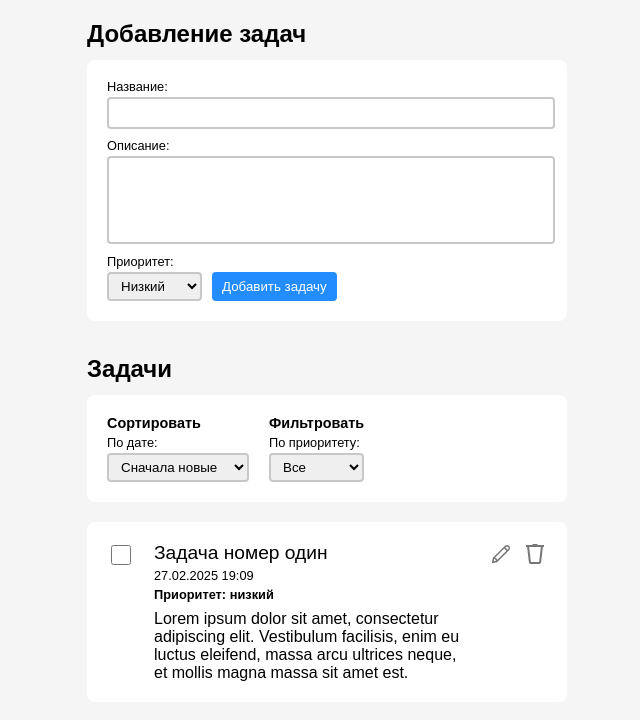
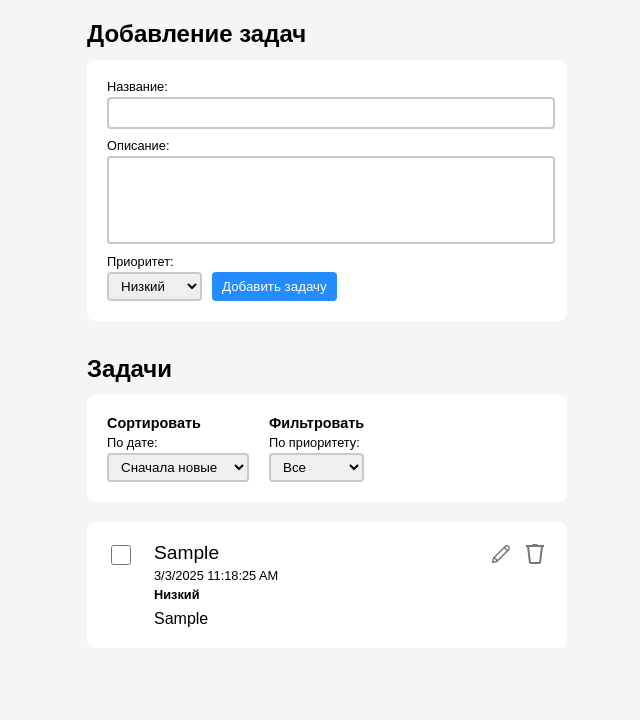
Before and after one commit to odivus/todolist, a React app: page / in a window 1280 px wide. Both pictures are taken after typing "Sample", "Sample" into the empty fields and a click on the button "Добавить задачу". Shown: the top 720 px of the page, without its empty margins (313-953 px from the left). Built offline with nearby package versions, Linux system fonts and the light colour scheme.

Commit message:
Add todos show

```diff
--- a/src/components/ListItem/ListItem.tsx
+++ b/src/components/ListItem/ListItem.tsx
@@ -3,6 +3,14 @@ import Checkbox from '../Ui/Checkbox/Checkbox';
 import Edit from '../Ui/Edit/Edit';
 import Delete from '../Ui/Delete/Delete';
 import styled from 'styled-components';
+
+interface ListItemProps {
+  date: string;
+  priority: string;
+  name: string;
+  description: string;
+  completed: boolean;
+}
 
 const ListItemWrap = styled.div`
   display: flex;
@@ -42,15 +50,23 @@ const Description = styled.div`
   margin-top: 8px;
 `;
 
-const ListItem: React.FC = () => {
+const ListItem: React.FC<ListItemProps> = (props) => {
+  const {
+    name,
+    date,
+    priority,
+    description,
+    completed,
+  } = props;
+
   return (
     <ListItemWrap>
-      <Checkbox />
+      <Checkbox completed={completed} />
       <ContentWrap>
-        <Header>Задача номер один</Header>
-        <Date>27.02.2025 19:09</Date>
-        <Priority>Приоритет: низкий</Priority>
-        <Description>Lorem ipsum dolor sit amet, consectetur adipiscing elit. Vestibulum facilisis, enim eu luctus eleifend, massa arcu ultrices neque, et mollis magna massa sit amet est.</Description>
+        <Header>{name}</Header>
+        <Date>{date}</Date>
+        <Priority>{priority}</Priority>
+        <Description>{description}</Description>
       </ContentWrap>
       <IconsWrap>
         <Edit />
--- /dev/null
+++ b/src/components/ShowTodos/ShowTodos.tsx
@@ -0,0 +1,35 @@
+import React, { useState } from 'react';
+import { useSelector, useDispatch } from 'react-redux';
+
+import Control from '../Control/Control';
+import ListItem from '../ListItem/ListItem';
+import { RootState } from '../../redux/store'
+
+const ShowTodos: React.FC = () => {
+  const todos = useSelector((state: RootState) => state);
+
+  if (todos.length === 0) {
+    return null;
+  }
+
+  return (
+    <>
+      <h2 style={{ marginTop: '34px' }}>Задачи</h2>
+      <Control />
+      {
+        todos.map((todo) => (
+          <ListItem
+            key={todo.id}
+            name={todo.name}
+            date={todo.date}
+            priority={todo.priority}
+            description={todo.description}
+            completed={todo.completed}
+          />
+        ))
+      }
+    </>
+  )
+}
+
+export default ShowTodos;
--- a/src/index.tsx
+++ b/src/index.tsx
@@ -2,10 +2,13 @@ import React from 'react';
 import ReactDOM from 'react-dom/client';
 import { Provider } from 'react-redux';
 import { store } from './redux/store';
+
 import AddTodo from './components/Forms/AddTodo';
 import ListItem from './components/ListItem/ListItem';
 import Control from './components/Control/Control';
 import PopUp from './components/Ui/PopUp/PopUp';
+import ShowTodos from './components/ShowTodos/ShowTodos'
+
 import styled from 'styled-components';
 import './style.css';
 
@@ -22,9 +25,7 @@ const App: React.FC = () => (
     <Wrap>
       <h2>Добавление задач</h2>
       <AddTodo />
-      <h2 style={{marginTop: '34px'}}>Задачи</h2>
-      <Control />
-      <ListItem />
+      <ShowTodos />
     </Wrap>
   </>
 );
```
